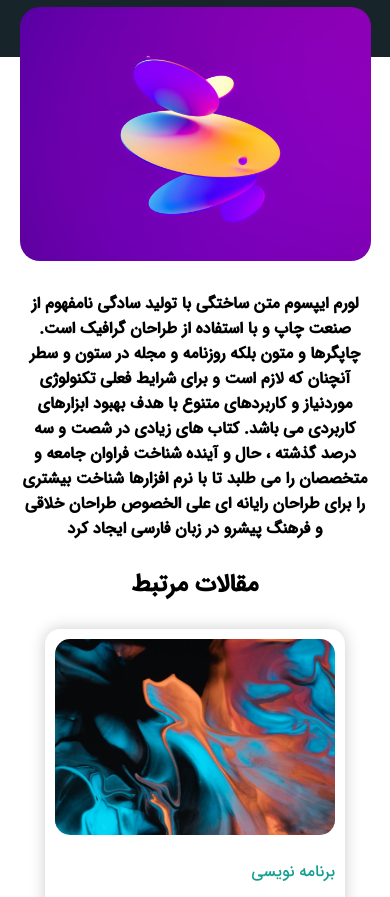
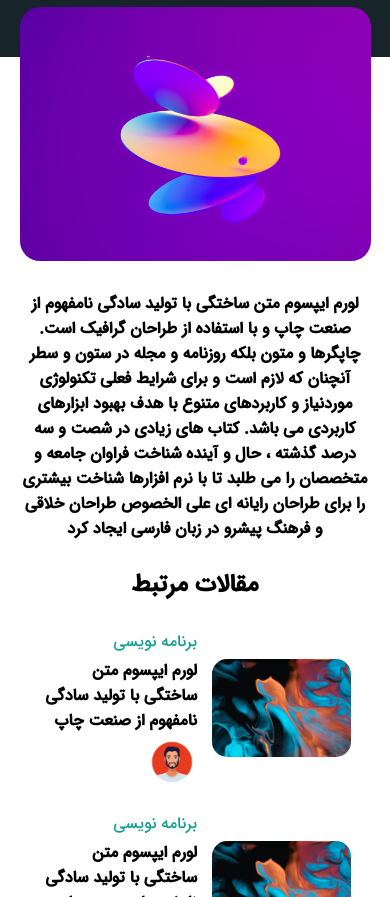
Before and after one commit to bahozteam/bahoz-blog-frontend, a plain HTML site: page article.html in a window 390 px wide. Shown: the part 193-1090 px from the top of the page. Drawn offline with nearby package versions, Linux system fonts and the light colour scheme.

Commit message:
Switch boxes in mobile size for article page

```diff
--- a/article.html
+++ b/article.html
@@ -116,6 +116,8 @@
                 <img src="assets/images/content.jpg" alt="">
             </div>
 
+            <div class="content-box">
+
                 <div class="mini-title-cont">
                     <p class="mini-title">برنامه نویسی </p>
                 </div>
@@ -143,6 +145,7 @@
                     </div>
 
 
+                </div>
             </div>
 
         </div>
--- a/js/article.js
+++ b/js/article.js
@@ -6,6 +6,7 @@ for (let i = 0; i < 5; i++) {
     <div class="image-box">
         <img src="assets/images/content.jpg" alt="">
     </div>
+    <div class="content-box">
 
     <div class="mini-title-cont">
         <p class="mini-title">برنامه نویسی </p>
@@ -35,6 +36,7 @@ for (let i = 0; i < 5; i++) {
 
 
     </div>
+    </div>
 
 </div>
 
--- a/style/article.css
+++ b/style/article.css
@@ -301,6 +301,12 @@ section.box-cont {
     border-radius: 15px;
 }
 
+.content-box {
+    display: flex;
+    flex-direction: column;
+    row-gap: 1rem;
+}
+
 .profile-cont {
     display: flex;
     column-gap: 0.2rem;
@@ -473,4 +479,30 @@ footer {
     section.info-cont>.about>.social-media {
         display: none;
     }
+    /*! responsive boxes for moboile size */
+    .box-cont {
+        width: 100%;
+    }
+    .box {
+        width: 100%;
+        box-shadow: none;
+        padding: 0;
+        flex-direction: row;
+        column-gap: 15px;
+        align-items: center;
+    }
+    .box:hover {
+        padding: 0 10px 0 0;
+    }
+    .image-box>img {
+        height: 25vw;
+        width: auto;
+        border-radius: 15px;
+    }
+    .content-box {
+        row-gap: 1vw;
+    }
+    .content-box>.normal-text {
+        display: none;
+    }
 }
```
Lines whose indentation alone changed are shown as unchanged.
